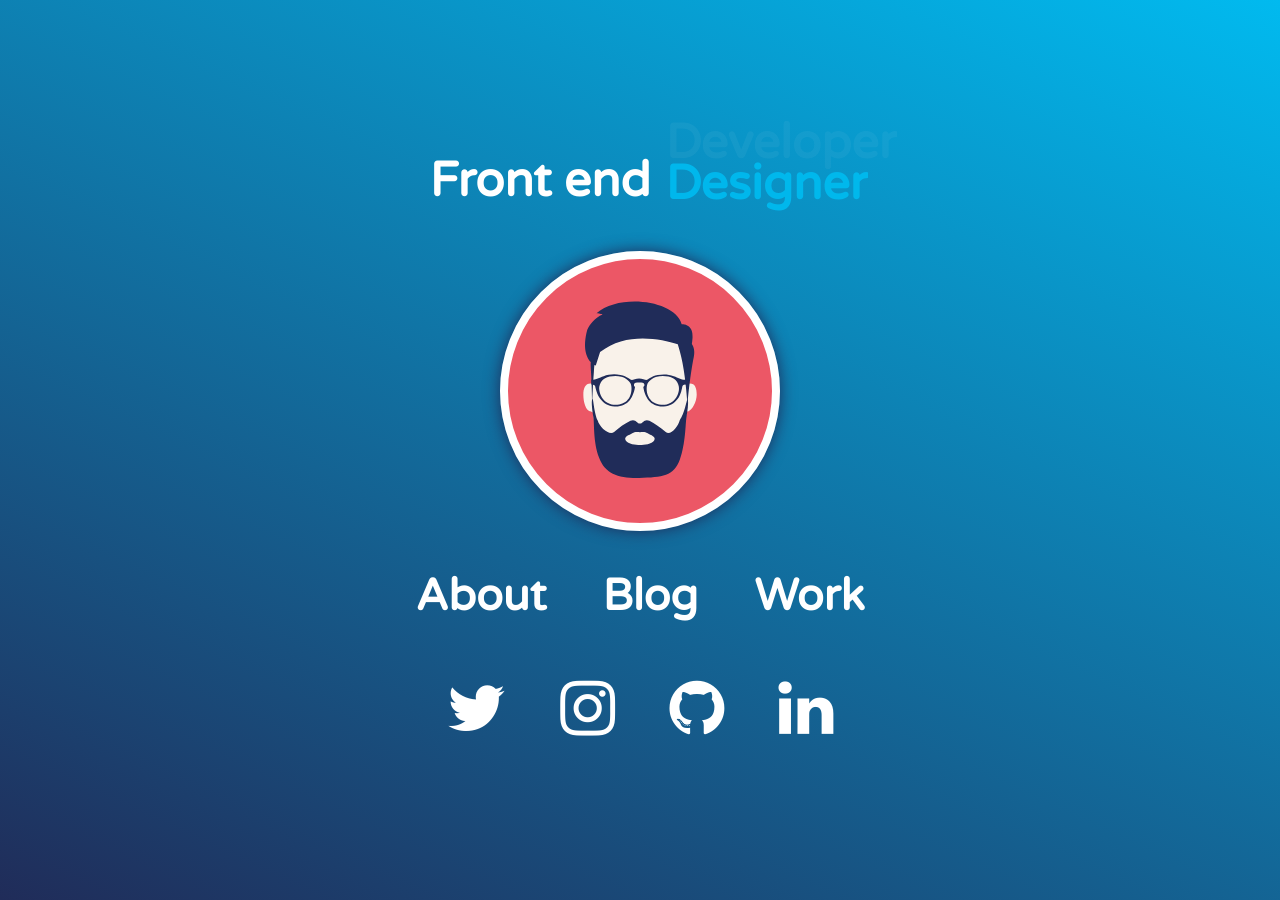
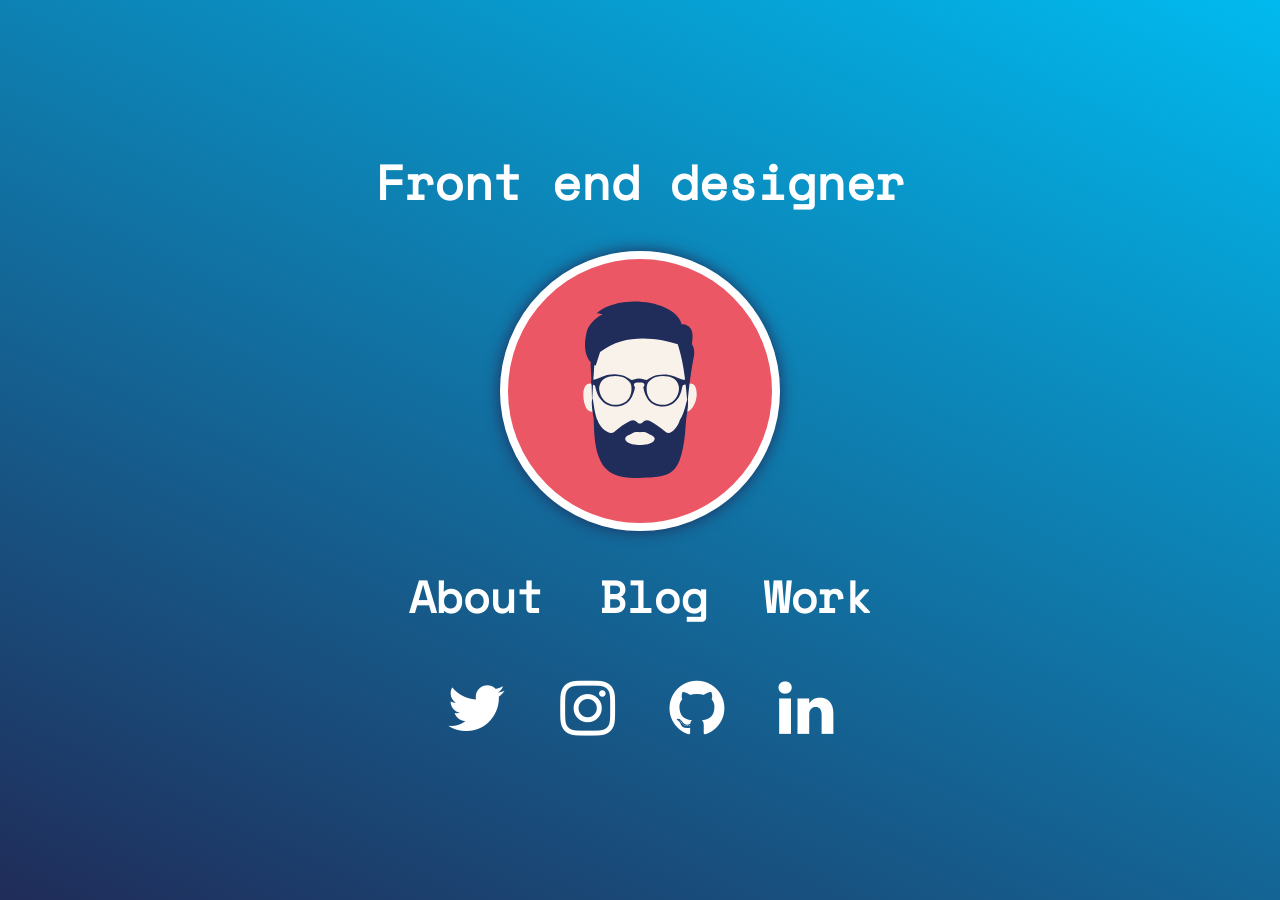
Before and after one commit to renopeno/renopeno.github.io, a Jekyll site: the page built from index.html, in a window 1280 px wide. Built offline with Jekyll 4.4.1, drawn with Linux system fonts in a browser that asks for light colours; nearby versions of some CDN libraries.

Commit message:
changed landing fonts, removed some bloat on landing page

```diff
--- a/_includes/head.html
+++ b/_includes/head.html
@@ -7,16 +7,13 @@
 
 	<meta name="description" content="{{ site.description }}">
 
-
-  	<link rel="canonical" href="{{ page.url | replace:'index.html','' | prepend: site.baseurl | prepend: site.url }}">
-  	<link rel="alternate" type="application/rss+xml" title="{{ site.title }}" href="{{ "/feed.xml" | prepend: site.baseurl | prepend: site.url }}" />
+	<link rel="canonical" href="{{ page.url | replace:'index.html','' | prepend: site.baseurl | prepend: site.url }}">
+	<link rel="alternate" type="application/rss+xml" title="{{ site.title }}" href="{{ "/feed.xml" | prepend: site.baseurl | prepend: site.url }}" />
 
 	<!-- Fonts -->
 	<link href="https://fonts.googleapis.com/css?family=Noto+Sans:400,700|Noto+Serif:400,400i,700&subset=latin-ext" rel="stylesheet">
 
-
-
-	<link href="https://fonts.googleapis.com/css?family=Varela+Round" rel="stylesheet">
+	<link href="https://fonts.googleapis.com/css?family=Space+Mono" rel="stylesheet">
 
 	<!-- Font Awesome -->
 	<link rel="stylesheet" type="text/css" href="https://cdnjs.cloudflare.com/ajax/libs/font-awesome/4.6.3/css/font-awesome.min.css">
--- a/_sass/_animations.scss
+++ b/_sass/_animations.scss
@@ -1,45 +1,3 @@
-@-webkit-keyframes fade-in {
-  0% {
-      opacity: 0;
-      -webkit-transform: translateY(-40px);
-      transform: translateY(-40px);
-  }
-
-  50% {
-      opacity: 1;
-      -webkit-transform: translateY(0px);
-      transform: translateY(0px);
-  }
-
-  100% {
-    -webkit-transform: translateY(60px);
-    transform: translateY(60px);
-      opacity: 0;
-  }
-}
-.text-animated-one {
-    display:inline;
-    overflow: hidden;
-    position:absolute;
-    left: 15px;
-    -webkit-animation:fade-in 3s infinite;
-    color: $blue-light;
-    text-shadow: none;
-}
-.text-animated-two {
-    opacity:0;
-    overflow: hidden;
-    display:inline;
-    position:absolute;
-    left: 15px;
-    -webkit-animation: fade-in 3s infinite;
-    -webkit-animation-delay: 1.5s;
-    color: $white;
-    text-shadow: none;
-}
-
-.aggettivi {
-    display:inline;
-    position: relative;
-
-}
+/*
+  Empty
+*/
--- a/_sass/_footer.scss
+++ b/_sass/_footer.scss
@@ -13,20 +13,22 @@ footer {
 			color: $blue-dark;
 			font-size: $textSize-xl;
 			&:hover {
+				.twitter,
+				.instagram,
+				.github,
+				.linkedin {
+					transition: all .2s;
+				}
 				.twitter {
-					transition: all .3s;
 					color: $twitter;
 				}
 				.instagram {
-					transition: all .3s;
 					color: $instagram;
 				}
 				.github {
-					transition: all .3s;
 					color: $github;
 				}
 				.linkedin {
-					transition: all .3s;
 					color: $linkedin;
 				}
 			}
--- a/_sass/_landing.scss
+++ b/_sass/_landing.scss
@@ -4,7 +4,7 @@ html {
 .l-body {
 	background: $blue-dark;
 	background: $landing-bg;
-	height: 100%;
+	min-height: 100vh;
 
 	display: -webkit-flex;
 	display: flex;
@@ -26,12 +26,13 @@ html {
 	box-shadow: 0 0 1em $blue-dark;
 }
 .l-title {
-	font-family: $varela;
+	font-family: $mono;
 	font-weight: 600;
 	color: #fff;
 	margin-top: $margin-s;
 	margin-bottom: $margin-s;
-	margin-right: 200px;
+	padding-left: .75em;
+	padding-right: .75em;
 }
 .landing {
 		text-align: center;
@@ -44,18 +45,18 @@ html {
 				margin-bottom: $margin-s/2;
 				transition: all .3s;
 				&:hover {
-					transform: scale(1.15);
+					transform: rotate(25deg);
 				}
 				a {
 					transition: all .1s;
 					padding: 0 25px;
 					border: 1px solid transparent;
-					font-family: $varela;
+					font-family: $mono;
 					font-size: $textSize-xxl;
 					font-weight: 600;
 					color: $white;
 					&:hover {
-						color: $blue-light;
+						color: $red;
 						text-decoration: none;
 					}
 				}
@@ -65,36 +66,35 @@ html {
 	}
 	.l-social-wrap {
 		ul {
+			font-size: $textSize;
 			margin-top: $margin-s/2;
 			margin-bottom: $margin-s;
 			li {
-				font-size: $textSize-xl;
 				a {
-					transition: all .3s;
+					// transition: all .3s;
 					color: #fff;
 					padding: 0 25px;
-					font-size: $textSize-xl;
+					font-size: $textSize-xxxxxl;
 				}
 				&:hover {
 					a {
+						.twitter,
+						.instagram,
+						.github,
+						.linkedin {
+							transition: all .2s;
+							transform: rotate(-25deg);
+						}
 						.twitter {
-							transition: all .2s;
-							transform: scale(1.2);
 							color: $twitter;
 						}
 						.instagram {
-							transition: all .2s;
-							transform: scale(1.2);
 							color: $instagram;
 						}
 						.github {
-							transition: all .2s;
-							transform: scale(1.2);
 							color: $github;
 						}
 						.linkedin {
-							transition: all .2s;
-							transform: scale(1.2);
 							color: $linkedin;
 						}
 
@@ -124,23 +124,20 @@ html {
 	#l-body {
 		padding: 25px;
 	}
-
 	.l-title {
-		margin-right: 157px;
+		padding: 10px;
+		font-size: $textSize-xl;
 	}
-
 	.landing {
-
 		nav ul li a {
-					padding: 15px;
-					font-size: $textSize-xl;
+								padding: 0 5px;
+								font-size: $textSize-xl;
 		}
-
 
 		.l-social-wrap {
 			ul {
 				li a {
-					padding: 20px;
+					padding: 0 5px;
 					font-size: $textSize-xl;
 				}
 			}
@@ -148,26 +145,18 @@ html {
 	}
 }
 
-@media all and (max-width:550px) {
-
+@media all and (max-width:450px) {
 	.l-title {
 		font-size: $textSize-l;
-		margin-right: 130px;
 	}
-
 	.landing {
-
 		nav ul li a {
-			font-size: $textSize-l;
-			padding: 0 5px;
+								font-size: $textSize-l;
 		}
-
-
 
 		.l-social-wrap {
 			ul {
 				li a {
-					padding: 0 10px;
 					font-size: $textSize-l;
 				}
 			}
--- a/_sass/_variables.scss
+++ b/_sass/_variables.scss
@@ -66,7 +66,7 @@ $textSize: 1rem;
 
 // Font Families
 
-$varela: "Varela Round", sans-serif;
+$mono: "Space Mono", monospace;
 $sans: 'Noto Sans', Helvetica, Arial, sans-serif;
 $serif: 'Noto Serif', serif;
 
--- a/index.html
+++ b/index.html
@@ -1,11 +1,7 @@
 ---
 layout: landing
 ---
-  <h1 class="l-title">Front end
-    <div class="aggettivi">
-        <div class="text-animated-one">Designer</div>
-        <div class="text-animated-two">Developer</div>
-    </div>
+  <h1 class="l-title">Front end designer
   </h1>
 
 
```
